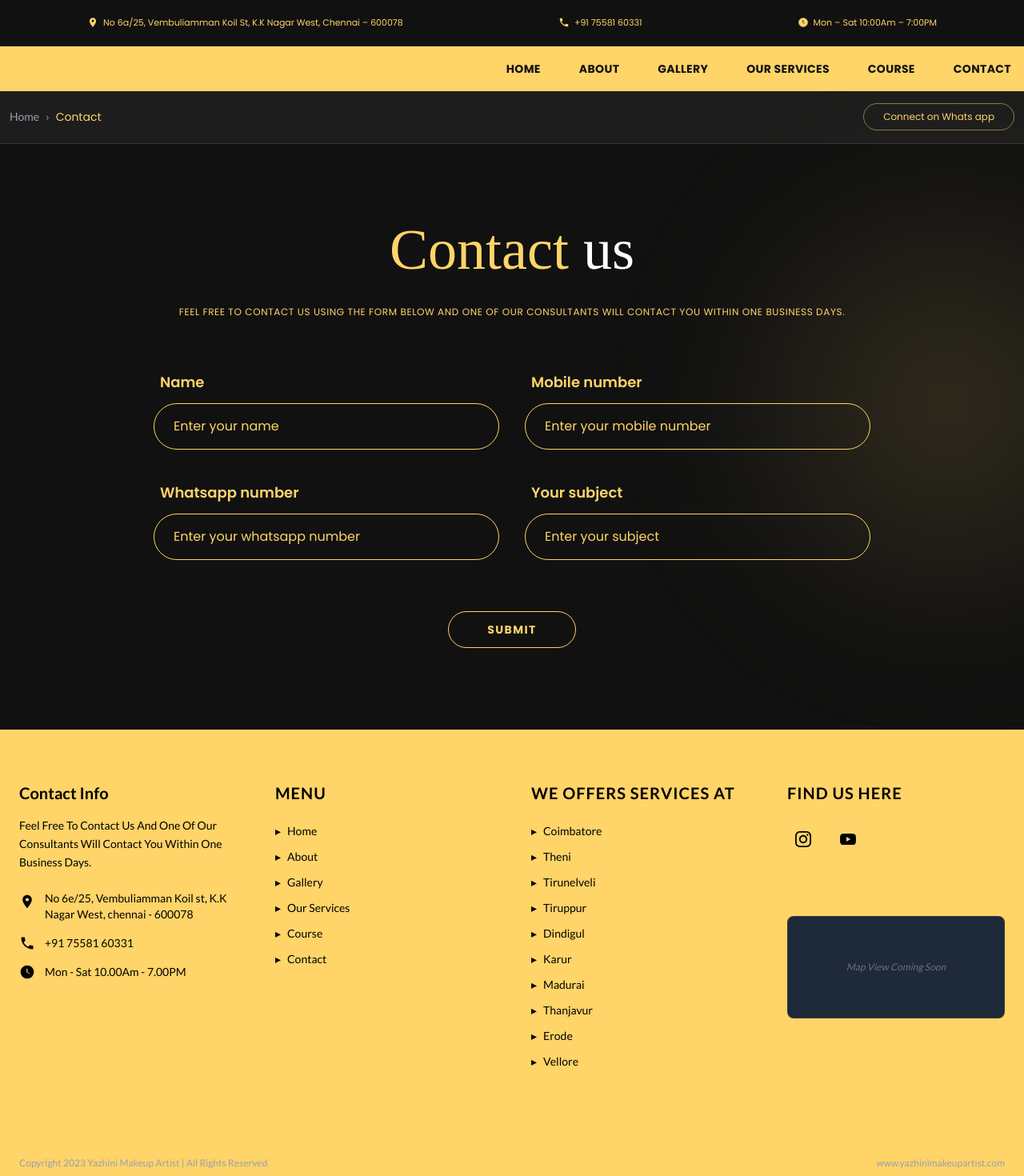
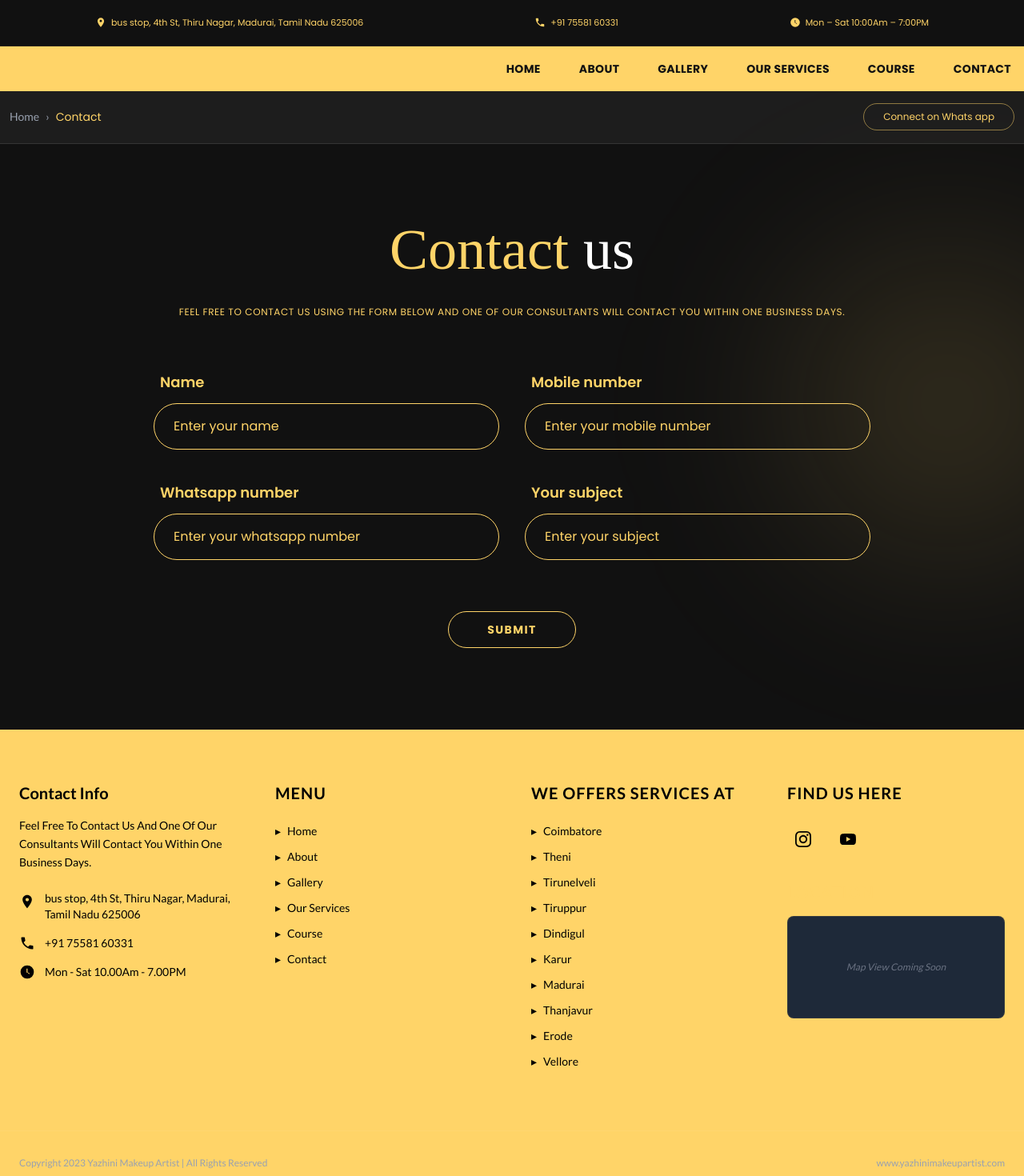
Before and after one commit to mutant138/beauty-parlor, a Next.js app: page /contact in a window 1280 px wide. Shown: the top 1470 px of the page at 80% size. Built offline with nearby package versions, Linux system fonts and the light colour scheme; a web font is replaced by a local one.

Commit message:
feat: implement MakeupServices component and enable unoptimized images in next configuration

```diff
--- a/next.config.mjs
+++ b/next.config.mjs
@@ -3,7 +3,9 @@ const nextConfig = {
   /* config options here */
   reactCompiler: true,
   output: "export",
-
+  images: {
+    unoptimized: true,
+  },
 };
 
 export default nextConfig;
--- a/src/components/Footer.jsx
+++ b/src/components/Footer.jsx
@@ -47,7 +47,7 @@ export default function Footer() {
                 <path d="M12 2C8.13 2 5 5.13 5 9c0 5.25 7 13 7 13s7-7.75 7-13c0-3.87-3.13-7-7-7zm0 9.5c-1.38 0-2.5-1.12-2.5-2.5S10.62 6.5 12 6.5s2.5 1.12 2.5 2.5S13.38 11.5 12 11.5z" />
               </svg>
               <span className="text-sm text-black">
-                No 6e/25, Vembuliamman Koil st, K.K Nagar West, chennai - 600078
+                bus stop, 4th St, Thiru Nagar, Madurai, Tamil Nadu 625006
               </span>
             </div>
             <div className="flex items-center gap-3">
--- a/src/components/MakeupServices.jsx
+++ b/src/components/MakeupServices.jsx
@@ -11,7 +11,7 @@ const services = [
   { title: "Bridal Makeup", img: rect11, featured: false },
   { title: "Event Makeup", img: rect12, featured: false },
   { title: "Photo Makeup", img: rect13, featured: false },
-  { title: "Fashion Makeup", img: rect14, featured: true },
+  { title: "Fashion Makeup", img: rect14, featured: false },
   { title: "HD Makeup", img: rect15, featured: false },
   { title: "Ad Shoot Makeup", img: rect16, featured: false },
 ];
--- a/src/components/Navbar.jsx
+++ b/src/components/Navbar.jsx
@@ -29,7 +29,7 @@ export default function Navbar() {
               <path d="M12 2C8.13 2 5 5.13 5 9c0 5.25 7 13 7 13s7-7.75 7-13c0-3.87-3.13-7-7-7zm0 9.5c-1.38 0-2.5-1.12-2.5-2.5S10.62 6.5 12 6.5s2.5 1.12 2.5 2.5S13.38 11.5 12 11.5z" />
             </svg>
             <span className="hidden sm:inline">
-              No 6a/25, Vembuliamman Koil St, K.K Nagar West, Chennai – 600078
+              bus stop, 4th St, Thiru Nagar, Madurai, Tamil Nadu 625006
             </span>
             <span className="sm:hidden">Chennai – 600078</span>
           </div>
```
